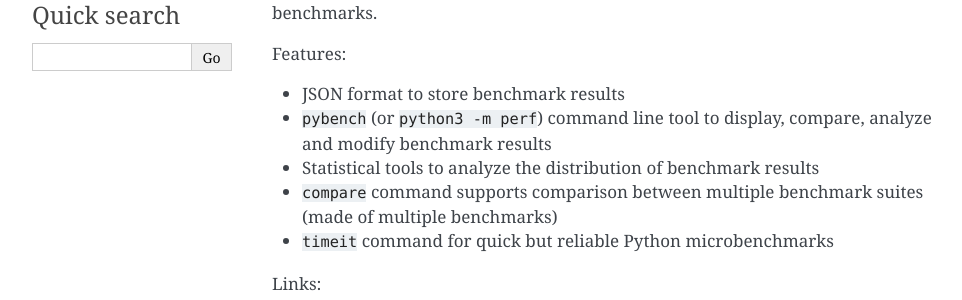
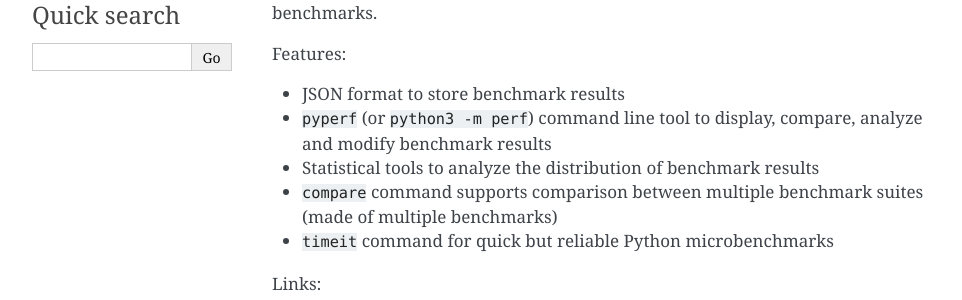
Before and after one commit to psf/pyperf, a Sphinx documentation site: the page built from doc/index.rst, in a window 1280 px wide and 900 px high. Shown: the part 128-428 px from the top of the window, without its empty margins (148-1110 px from the left). Built offline with Sphinx 7.4.7, drawn with Linux system fonts in a browser that asks for light colours.

Commit message:
Change 'pybench' to 'pyperf'

```diff
--- a/doc/index.rst
+++ b/doc/index.rst
@@ -8,7 +8,7 @@ benchmarks.
 Features:
 
 * JSON format to store benchmark results
-* ``pybench`` (or ``python3 -m perf``) command line tool to display, compare,
+* ``pyperf`` (or ``python3 -m perf``) command line tool to display, compare,
   analyze and modify benchmark results
 * Statistical tools to analyze the distribution of benchmark results
 * ``compare`` command supports comparison between multiple benchmark suites
```
